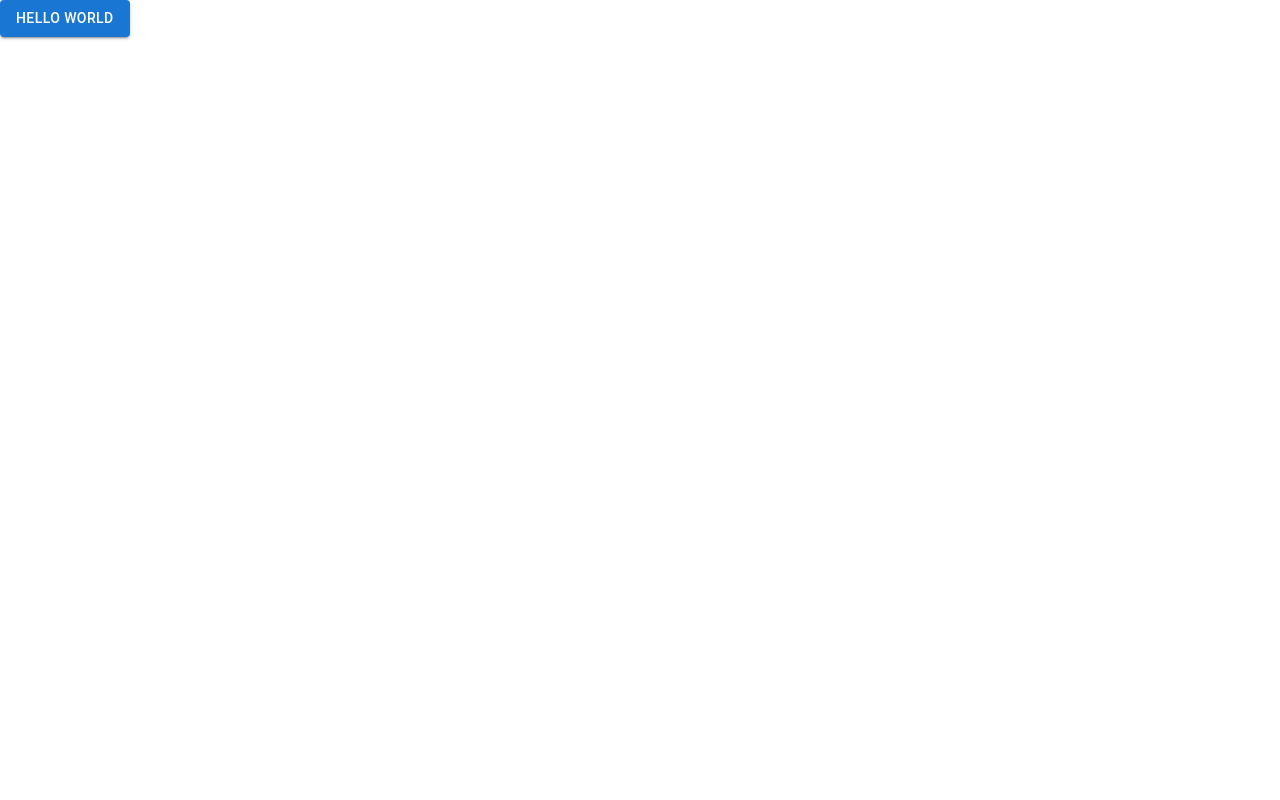
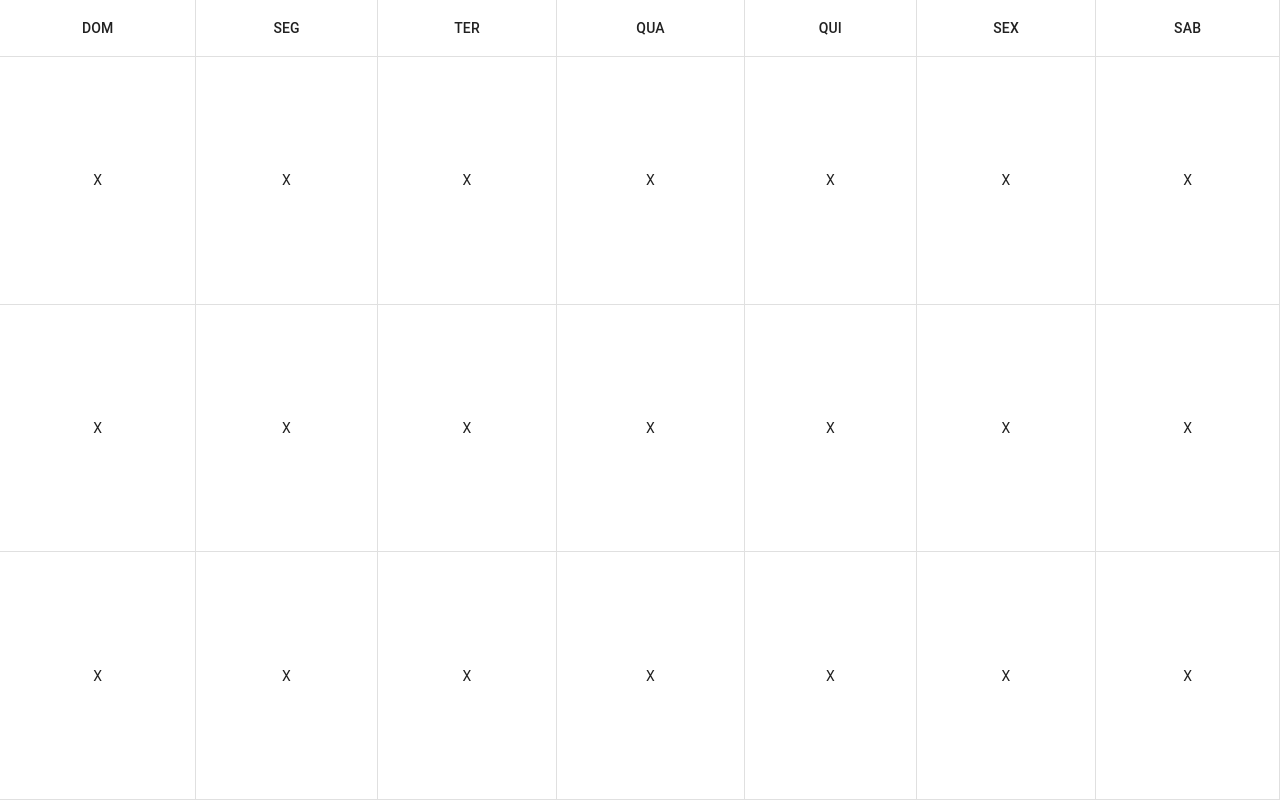
Before and after one commit to JuliaJPereira/agenda-react, a React (Create React App) app: page / in a window 1280 px wide. Built offline with nearby package versions, Linux system fonts and the light colour scheme.

Commit message:
Aula 3.2. Construindo a interface - Parte I

```diff
--- a/public/index.html
+++ b/public/index.html
@@ -24,7 +24,7 @@
       work correctly both with client-side routing and a non-root public URL.
       Learn how to configure a non-root public URL by running `npm run build`.
     -->
-    <title>React App</title>
+    <title>Calendar</title>
   </head>
   <body>
     <noscript>You need to enable JavaScript to run this app.</noscript>
--- a/src/App.tsx
+++ /dev/null
@@ -1,13 +0,0 @@
-// import { getEventsEndpoint } from './backend';
-import Button from '@mui/material/Button';
-
-function App() {
-  // getEventsEndpoint().then(events => {
-  //   for (const event of events) {
-  //     console.log(event);
-  //   }
-  // });
-  return <Button variant="contained">Hello world</Button>;
-}
-
-export default App;
--- /dev/null
+++ b/src/app/App.tsx
@@ -0,0 +1,7 @@
+import { CalendarScreen } from './CalendarScreen';
+
+function App() {
+  return <CalendarScreen />;
+}
+
+export default App;
--- /dev/null
+++ b/src/app/CalendarScreen.tsx
@@ -0,0 +1,79 @@
+import { makeStyles } from '@material-ui/core';
+import Table from '@material-ui/core/Table';
+import TableBody from '@material-ui/core/TableBody';
+import TableCell from '@material-ui/core/TableCell';
+import TableContainer from '@material-ui/core/TableContainer';
+import TableHead from '@material-ui/core/TableHead';
+import TableRow from '@material-ui/core/TableRow';
+
+const DAYS_OF_WEEK = ['DOM', 'SEG', 'TER', 'QUA', 'QUI', 'SEX', 'SAB'];
+
+const useStyle = makeStyles({
+  root: {
+    height: '100%',
+  },
+  table: {
+    minHeight: '100%',
+  },
+  '& td ~ td, & th ~ th': {
+    borderRight: '1px solid rgb(224, 224, 224)',
+  },
+});
+
+export function CalendarScreen() {
+  const classes = useStyle();
+  return (
+    <TableContainer className={classes.root} component={'div'}>
+      <Table className={classes.table} aria-label="simple table">
+        <TableHead>
+          <TableRow>
+            {DAYS_OF_WEEK.map(day => (
+              <TableCell
+                style={{ borderRight: '1px solid rgb(224, 224, 224)' }}
+                align="center"
+                key={day}
+              >
+                {day}
+              </TableCell>
+            ))}
+          </TableRow>
+        </TableHead>
+        <TableBody>
+          <TableRow>
+            {DAYS_OF_WEEK.map(day => (
+              <TableCell
+                style={{ borderRight: '1px solid rgb(224, 224, 224)' }}
+                align="center"
+                key={day}
+              >
+                X
+              </TableCell>
+            ))}
+          </TableRow>
+          <TableRow>
+            {DAYS_OF_WEEK.map(day => (
+              <TableCell
+                style={{ borderRight: '1px solid rgb(224, 224, 224)' }}
+                align="center"
+                key={day}
+              >
+                X
+              </TableCell>
+            ))}
+          </TableRow>
+          <TableRow>
+            {DAYS_OF_WEEK.map(day => (
+              <TableCell
+                style={{ borderRight: '1px solid rgb(224, 224, 224)' }}
+                align="center"
+                key={day}
+              >
+                X
+              </TableCell>
+            ))}
+          </TableRow>
+        </TableBody>
+      </Table>
+    </TableContainer>
+  );
+}
--- a/src/index.css
+++ b/src/index.css
@@ -11,3 +11,9 @@
   font-family: source-code-pro, Menlo, Monaco, Consolas, 'Courier New',
     monospace;
 }
+
+html,
+body,
+#root {
+  height: 100%;
+}
--- a/src/index.tsx
+++ b/src/index.tsx
@@ -1,7 +1,7 @@
 import React from 'react';
 import ReactDOM from 'react-dom/client';
 import './index.css';
-import App from './App';
+import App from './app/App';
 import reportWebVitals from './reportWebVitals';
 
 const root = ReactDOM.createRoot(
```
Also changed, not shown: src/app/backend.tsx (renamed from src/backend.tsx), 1 other file (tests, documents, lock files or other folders).
